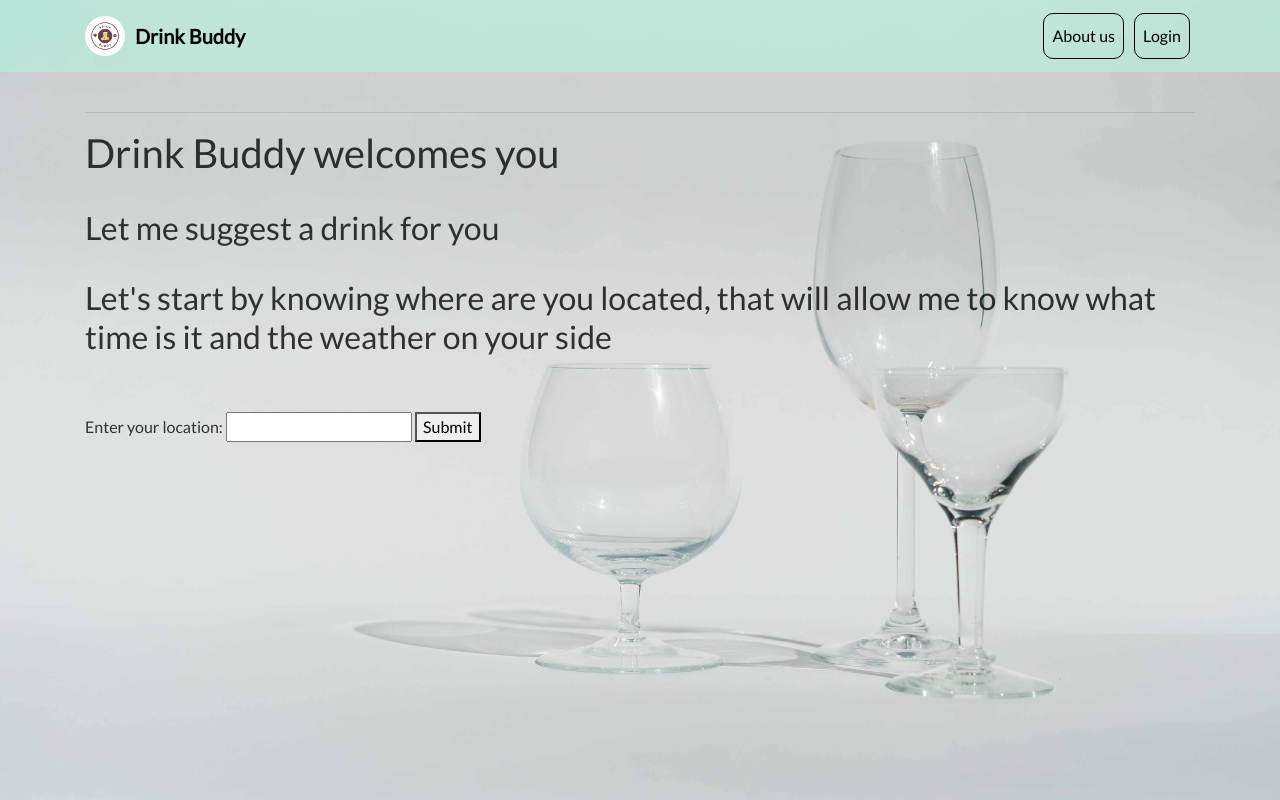
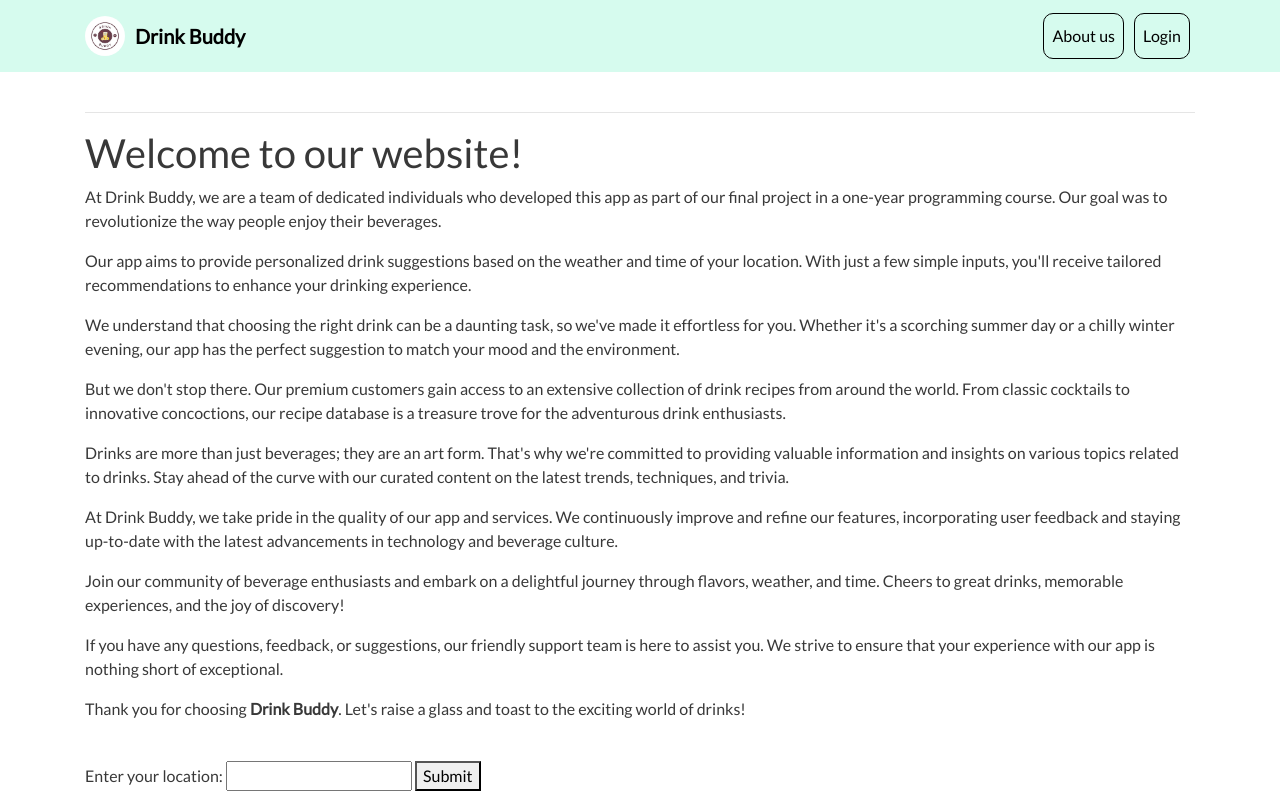
Before and after one commit to AriMichel/Drink_Buddy, a Django app: page /landing/ in a window 1280 px wide. Run offline with Django 4.2, Linux system fonts and the light colour scheme.

Commit message:
remove background images, add user name in premium account, add educational in premium page  , edit about us page

```diff
--- a/Drink_Buddy/Educational/templates/Educational/all_educational.html
+++ b/Drink_Buddy/Educational/templates/Educational/all_educational.html
@@ -1,4 +1,4 @@
-{% extends 'drink_service/base.html' %}
+{% extends 'drink_service/premium_base.html' %}
 
 {% load static %}
 
--- a/Drink_Buddy/Educational/templates/Educational/detail.html
+++ b/Drink_Buddy/Educational/templates/Educational/detail.html
@@ -1,4 +1,4 @@
-{% extends "drink_service/base.html" %}
+{% extends "drink_service/premium_base.html" %}
 
 {% load static %}
 
--- a/Drink_Buddy/drink_service/static/drink_service/custom.css
+++ b/Drink_Buddy/drink_service/static/drink_service/custom.css
@@ -7,8 +7,7 @@
 
 body {
   font-family: 'Lato', sans-serif;
-  background-image: url("Educational_page.jpg");
-  background-size: cover;
+
 
 }
 
@@ -64,3 +63,8 @@
   text-align: center;
 
 }
+
+footer{
+  text-align: center;
+  padding-top: 700px;
+}
--- a/Drink_Buddy/drink_service/static/drink_service/custom1.css
+++ b/Drink_Buddy/drink_service/static/drink_service/custom1.css
@@ -7,7 +7,7 @@
 
 body {
   font-family: 'Lato', sans-serif;
-  background-image: url("premium.jpg");
+  background-image: url("");
   background-size: cover;
   background-repeat: no-repeat;
 
--- a/Drink_Buddy/drink_service/templates/drink_service/base.html
+++ b/Drink_Buddy/drink_service/templates/drink_service/base.html
@@ -14,7 +14,6 @@
     <title>Drink Buddy</title>
   </head>
   <body>
-
 
   <nav id="topNav" class="navbar navbar-expand-md navbar-light">
     <div class="container">
@@ -37,9 +36,9 @@
       </div>
     </div>
   </nav>
+  </body>
+
   <div class="container">
     {% block content %}{% endblock %}
   </div>
-
-  </body>
 </html>
--- a/Drink_Buddy/drink_service/templates/drink_service/landing_page.html
+++ b/Drink_Buddy/drink_service/templates/drink_service/landing_page.html
@@ -10,12 +10,18 @@
 {% block content %}
 <br>
 <hr>
-    <h1>Drink Buddy welcomes you</h1>
-    <br>
-    <h2>Let me suggest a drink for you</h2>
-    <br>
-    <h2>Let's start by knowing where are you located, that will allow me to know what time is it and the weather on your side</h2>
-    <br>
+    <h1>Welcome to our website!</h1>
+    <p>At Drink Buddy, we are a team of dedicated individuals who developed this app as part of our final project in a one-year programming course. Our goal was to revolutionize the way people enjoy their beverages.</p>
+    <p>Our app aims to provide personalized drink suggestions based on the weather and time of your location. With just a few simple inputs, you'll receive tailored recommendations to enhance your drinking experience.</p>
+    <p>We understand that choosing the right drink can be a daunting task, so we've made it effortless for you. Whether it's a scorching summer day or a chilly winter evening, our app has the perfect suggestion to match your mood and the environment.</p>
+    <p>But we don't stop there. Our premium customers gain access to an extensive collection of drink recipes from around the world. From classic cocktails to innovative concoctions, our recipe database is a treasure trove for the adventurous drink enthusiasts.</p>
+    <p>Drinks are more than just beverages; they are an art form. That's why we're committed to providing valuable information and insights on various topics related to drinks. Stay ahead of the curve with our curated content on the latest trends, techniques, and trivia.</p>
+    <p>At Drink Buddy, we take pride in the quality of our app and services. We continuously improve and refine our features, incorporating user feedback and staying up-to-date with the latest advancements in technology and beverage culture.</p>
+    <p>Join our community of beverage enthusiasts and embark on a delightful journey through flavors, weather, and time. Cheers to great drinks, memorable experiences, and the joy of discovery!</p>
+    <p>If you have any questions, feedback, or suggestions, our friendly support team is here to assist you. We strive to ensure that your experience with our app is nothing short of exceptional.</p>
+    <p>Thank you for choosing <b>Drink Buddy</b>. Let's raise a glass and toast to the exciting world of drinks!</p>
+
+
     <br>
     <form method="post" action="{% url 'landing_page' %}">
         {% csrf_token %}
@@ -23,6 +29,7 @@
         <input type="text" name="location" id="location" required>
         <button type="submit">Submit</button>
     </form>
+
 {% endblock %}
 </body>
 </html>
--- a/Drink_Buddy/drink_service/templates/drink_service/premium.html
+++ b/Drink_Buddy/drink_service/templates/drink_service/premium.html
@@ -9,6 +9,7 @@
 <p>You can search here more drinks according to location </p>
 <br>
 <br>
+
 <form method="post" action="{% url 'landing_page' %}">
     {% csrf_token %}
     <label for="location">Enter your location:</label>
--- a/Drink_Buddy/drink_service/views.py
+++ b/Drink_Buddy/drink_service/views.py
@@ -21,7 +21,7 @@
                 user = User.objects.create_user(request.POST['username'], password=request.POST['password1'])
                 user.save()
                 login(request, user)
-                return redirect('home')
+                return redirect('premium')
             except IntegrityError:
                 return render(request,'home/signup.html',{'form':UserCreationForm(), 'error':'That username already taken please choose another username'})
         else:
@@ -43,7 +43,6 @@
         location = request.POST.get('location')
         UserLocation.objects.create(location=location)
         return redirect('response_page')
-
     return render(request, 'drink_service/landing_page.html')
 
 def response_page(request):
@@ -128,5 +127,4 @@
     return recipes
 
 def premium(request):
-    Drink = Drinks.objects.all()
-    return render(request, 'drink_service/premium.html', {'Drink': Drink})
+    return render(request, 'drink_service/premium.html')
```
Also changed, not shown: Drink_Buddy/drink_service/templates/drink_service/home.html (+6 -5 lines), Drink_Buddy/drink_service/templates/drink_service/premium_base.html (+5 -3 lines), 1 other file.
